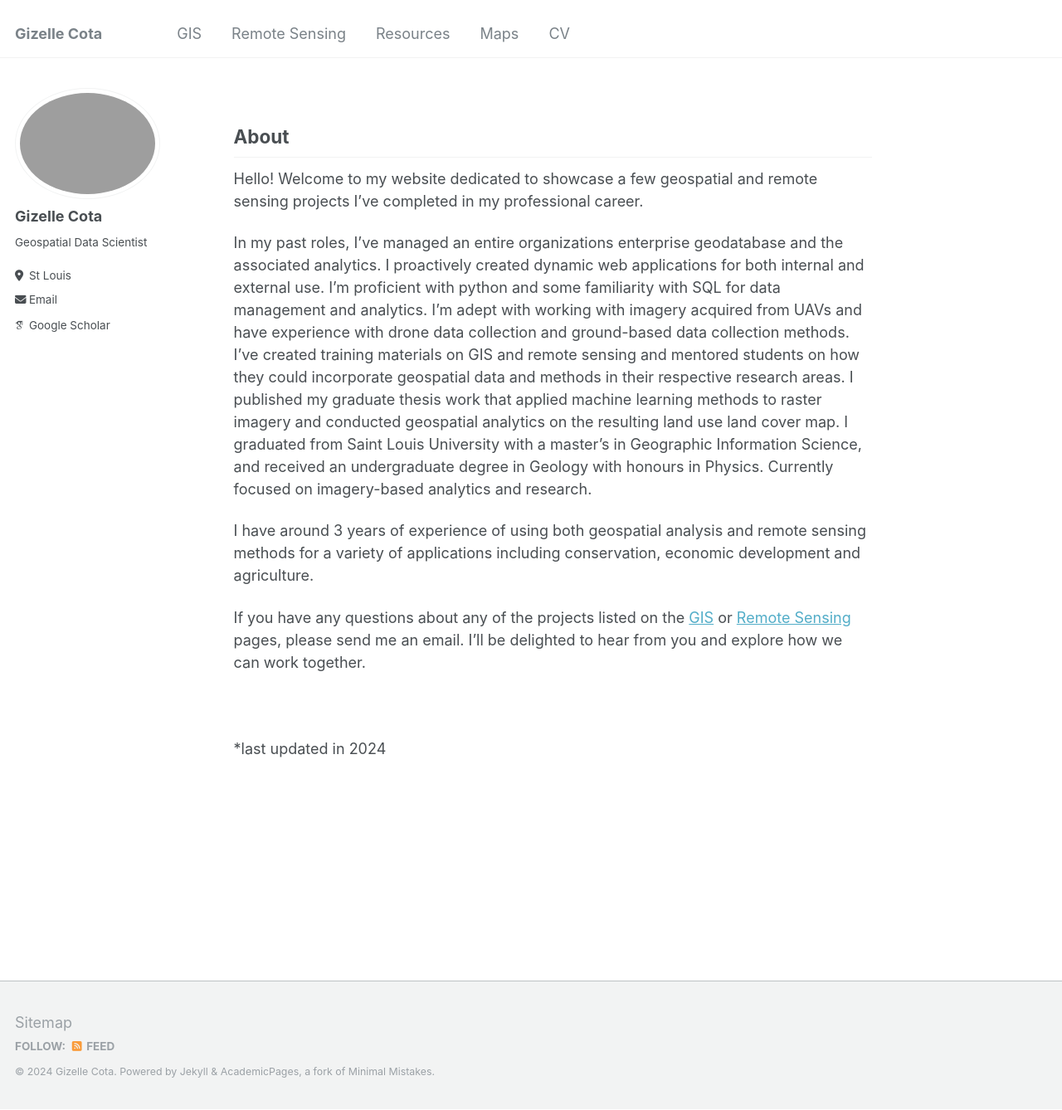
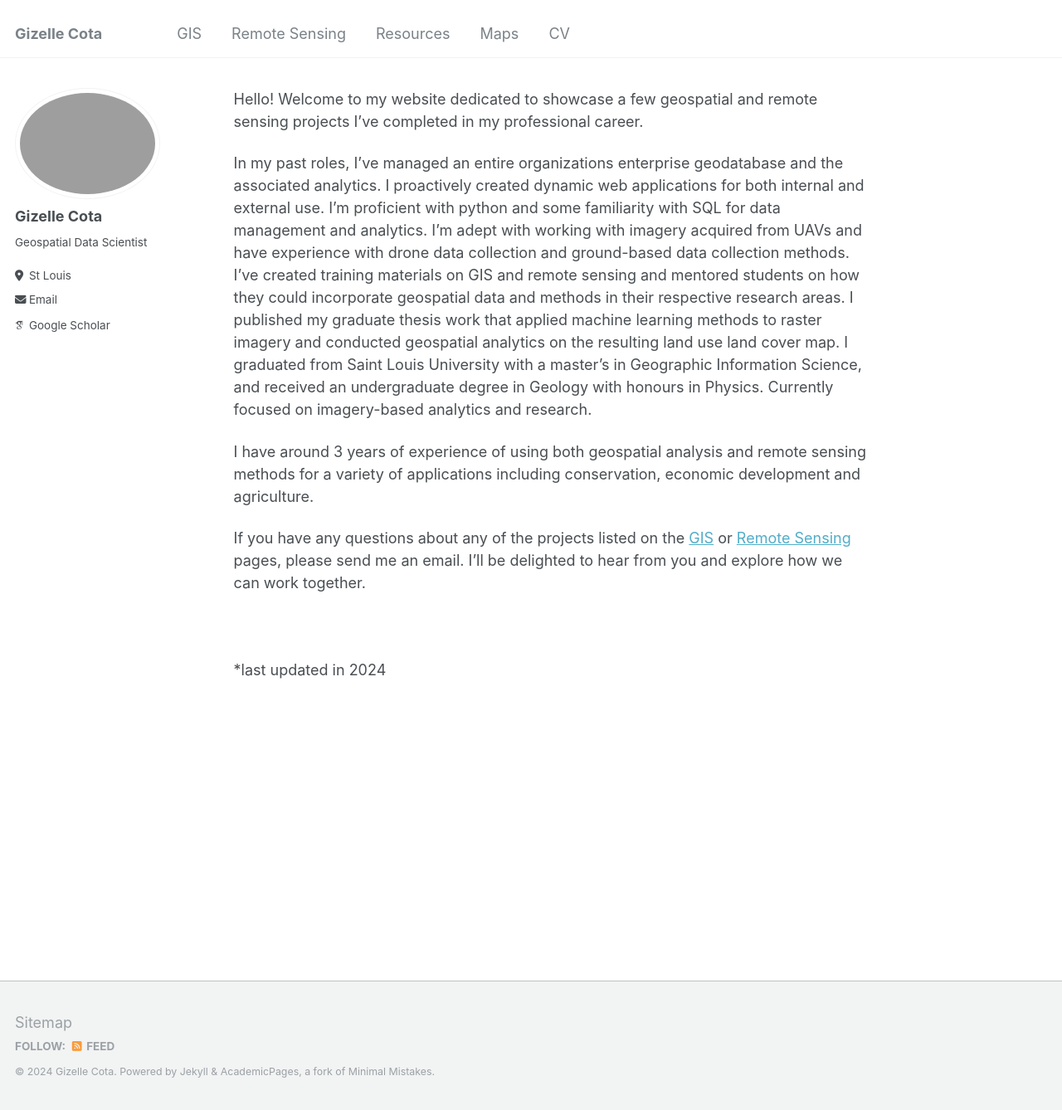
Before and after one commit to cotag11/cotag11.github.io, a Jekyll site: the page built from _pages/about.md, in a window 1280 px wide and 1338 px high. Shown: the whole window at 83% size. Built offline with Jekyll 4.4.1, drawn with Linux system fonts in a browser that asks for light colours; some web fonts are replaced.

Commit message:
Update about.md

```diff
--- a/_pages/about.md
+++ b/_pages/about.md
@@ -6,7 +6,8 @@
   - /about/
   - /about.html
 ---
-<h2>About</h2>
+{% include base_path %}
+
 Hello! Welcome to my website dedicated to showcase a few geospatial and remote sensing projects I've completed in my professional career. <br>
 
 In my past roles, I've managed an entire organizations enterprise geodatabase and the associated analytics. I proactively created dynamic web applications for both internal and external use. I'm proficient with python and some familiarity with SQL for data management and analytics. I'm adept with working with imagery acquired from UAVs and have experience with drone data collection and ground-based data collection methods. I've created training materials on GIS and remote sensing and mentored students on how they could incorporate geospatial data and methods in their respective research areas. I published my graduate thesis work that applied machine learning methods to raster imagery and conducted geospatial analytics on the resulting land use land cover map. I graduated from Saint Louis University with a master’s in Geographic Information Science, and received an undergraduate degree in Geology with honours in Physics. Currently focused on imagery-based analytics and research.
```
